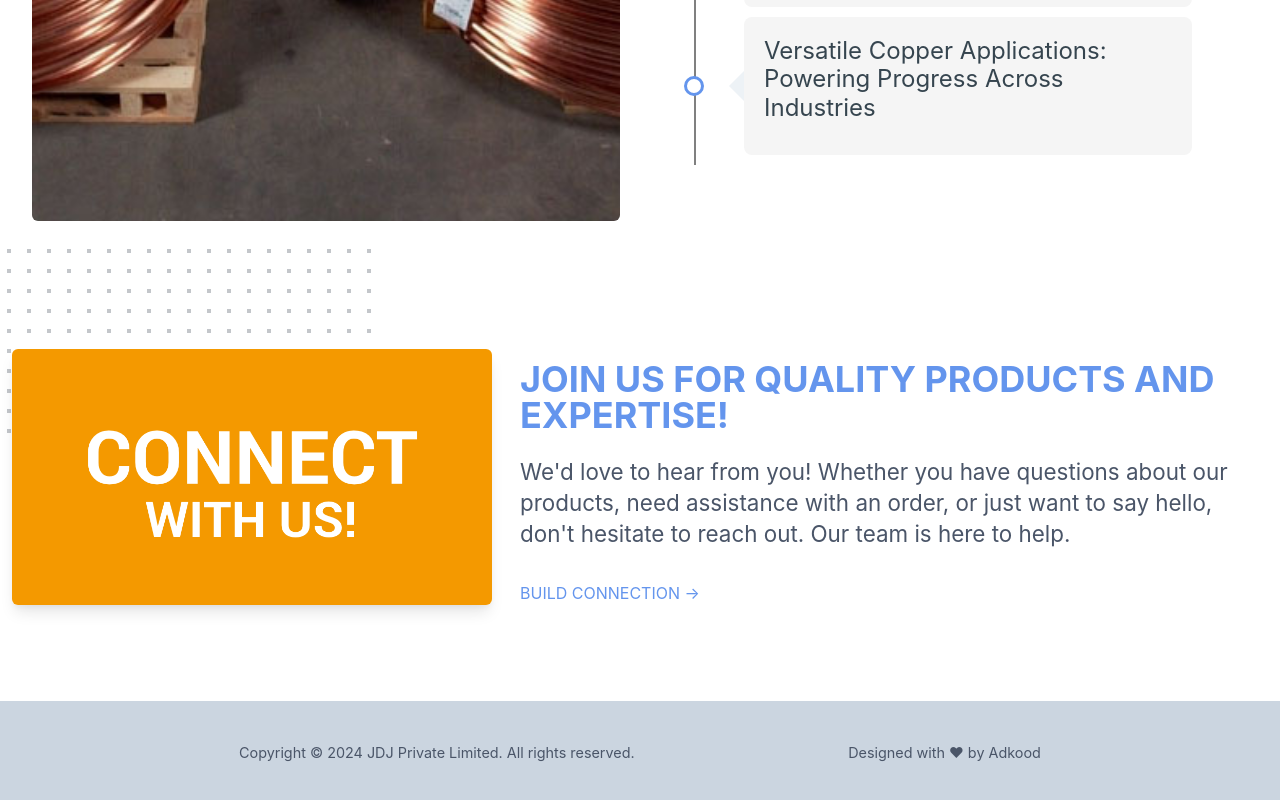
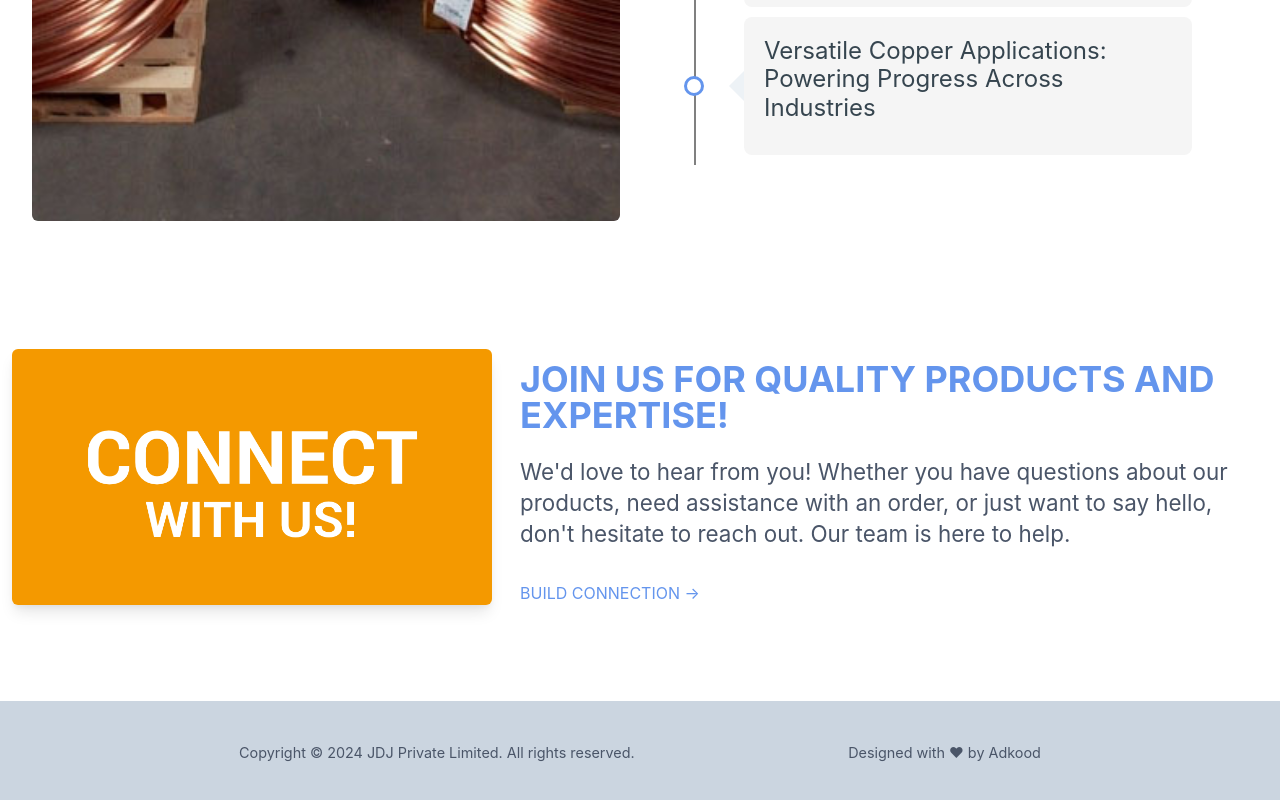
Before and after one commit to adkood/jdj-improv, a Next.js app in the folder jdj/: page / in a window 1280 px wide. Shown: the part 1534-2334 px from the top of the page. Built offline with nearby package versions, Linux system fonts and the light colour scheme.

Commit message:
there a bug

```diff
--- a/jdj/src/components/home/ConnectWithUs.js
+++ b/jdj/src/components/home/ConnectWithUs.js
@@ -24,7 +24,7 @@ const ConnectWithUs = () => {
     <Container maxW="8xl" px={{ base: 6, md: 3 }} py={24}>
       <Stack direction={{ base: 'column', md: 'row' }} justifyContent="center">
         <Box mr={{ base: 0, md: 5 }} pos="relative">
-          <DottedBox />
+          {/* <DottedBox /> */}
           <Image
             boxShadow="lg"
             w="100%"
```
